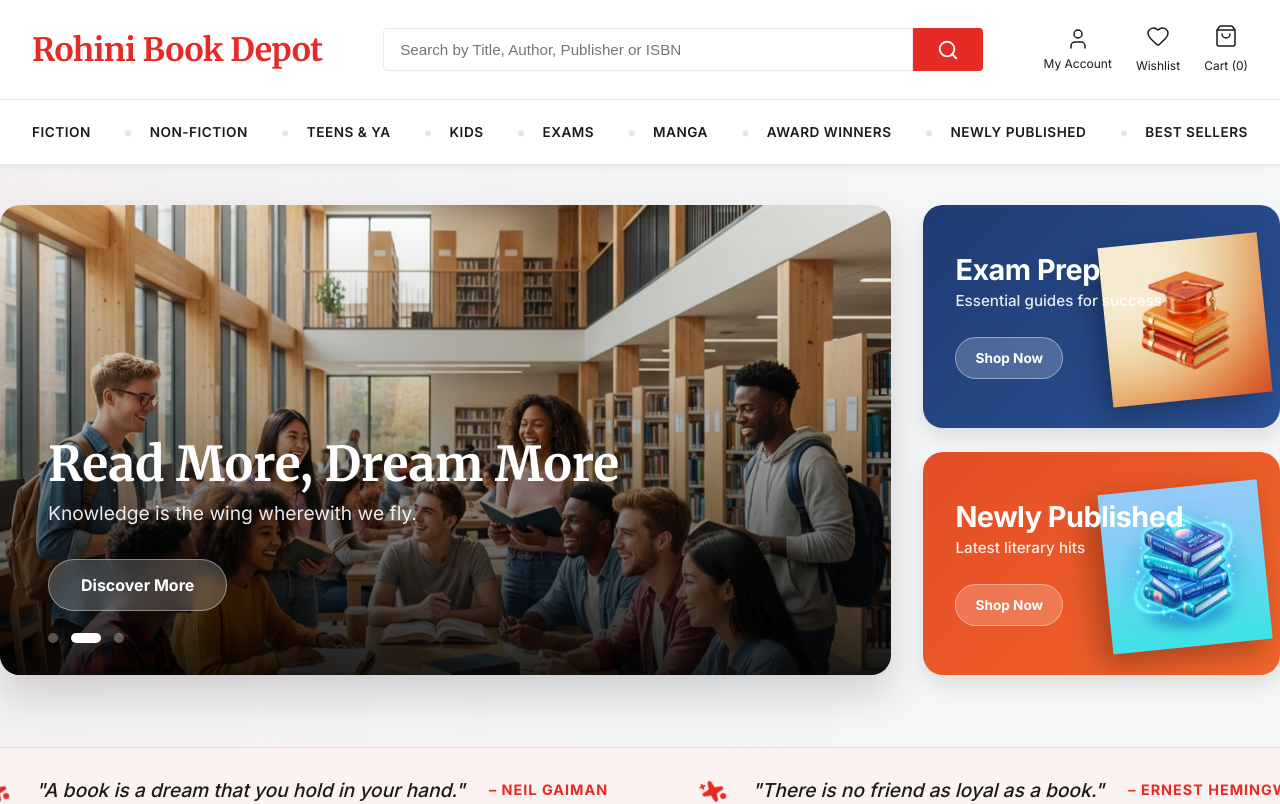
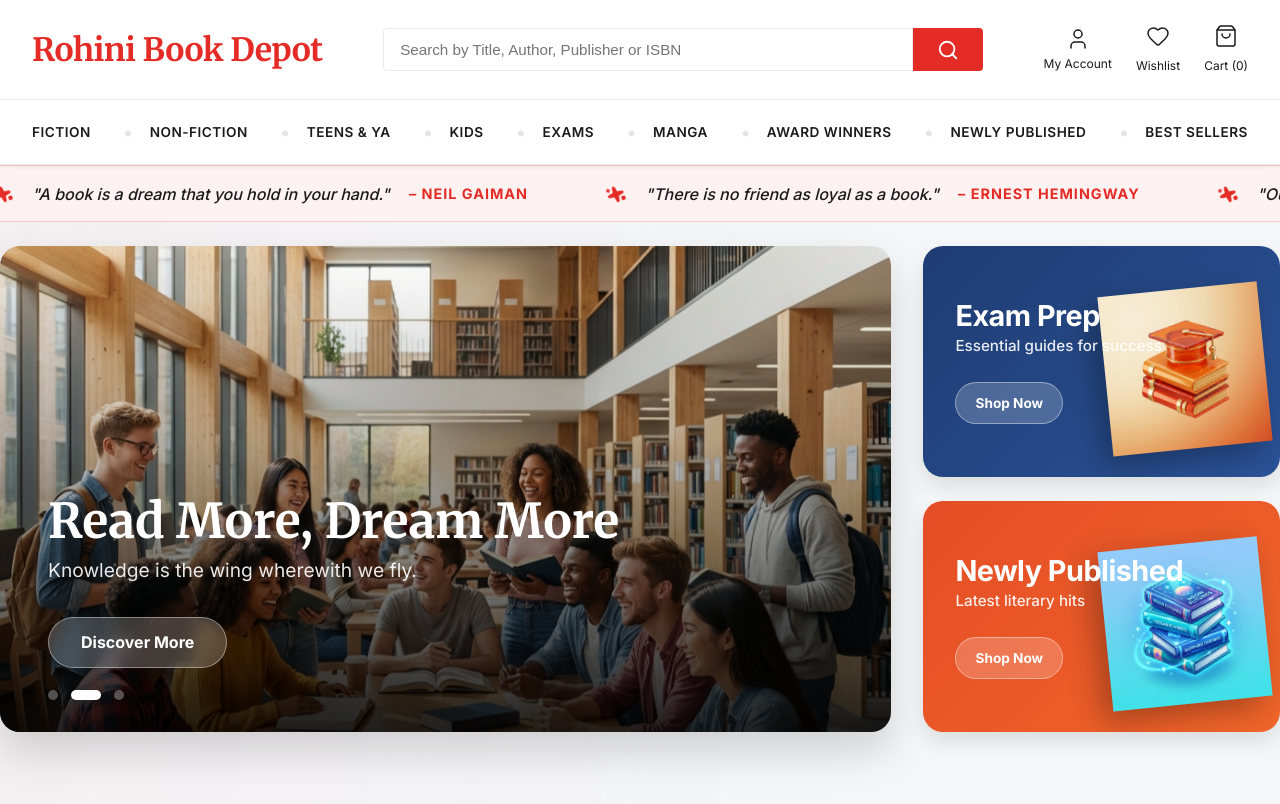
Before and after one commit to bhagwaticreationshelpdesk-debug/rohinibook, a Next.js app: page / in a window 1280 px wide. Shown: the top 804 px of the page. Built offline with nearby package versions, Linux system fonts and the light colour scheme.

Commit message:
Refine quote ticker: move to top and make thinner

```diff
--- a/app/components/QuoteTicker.tsx
+++ b/app/components/QuoteTicker.tsx
@@ -23,7 +23,7 @@ export default function QuoteTicker() {
                 {displayQuotes.map((quote, index) => (
                     <div key={index} className={styles.quoteItem}>
                         <span className={styles.divider}>
-                            <Sparkles size={24} fill="currentColor" />
+                            <Sparkles size={18} fill="currentColor" />
                         </span>
                         <span className={styles.quoteText}>"{quote.text}"</span>
                         <span className={styles.quoteAuthor}>– {quote.author}</span>
--- a/app/components/hero-slider.module.css
+++ b/app/components/hero-slider.module.css
@@ -1,5 +1,5 @@
 .heroSection {
-    padding: 2.5rem 0;
+    padding: 1.5rem 0 2.5rem 0;
     display: grid;
     grid-template-columns: 2.5fr 1fr;
     gap: 2rem;
--- a/app/components/quote-ticker.module.css
+++ b/app/components/quote-ticker.module.css
@@ -2,10 +2,10 @@
     width: 100%;
     overflow: hidden;
     background: #fdf2f2;
-    padding: 1.5rem 0;
+    padding: 0.6rem 0;
     border-top: 1px solid #fecaca;
     border-bottom: 1px solid #fecaca;
-    margin: 2rem 0;
+    margin: 0;
     position: relative;
     display: flex;
     align-items: center;
@@ -24,9 +24,9 @@
 .quoteItem {
     display: flex;
     align-items: center;
-    gap: 1.5rem;
-    padding: 0 3rem;
-    font-size: 1.2rem;
+    gap: 1.2rem;
+    padding: 0 2.5rem;
+    font-size: 1rem;
     font-weight: 500;
     color: #4b5563;
 }
--- a/app/page.tsx
+++ b/app/page.tsx
@@ -236,9 +236,9 @@ const awardWinners = [
 export default function Home() {
   return (
     <div className={styles.main}>
+      <QuoteTicker />
+
       <HeroSlider />
-
-      <QuoteTicker />
 
       <ProductSection
         title="Trending Now"
```
